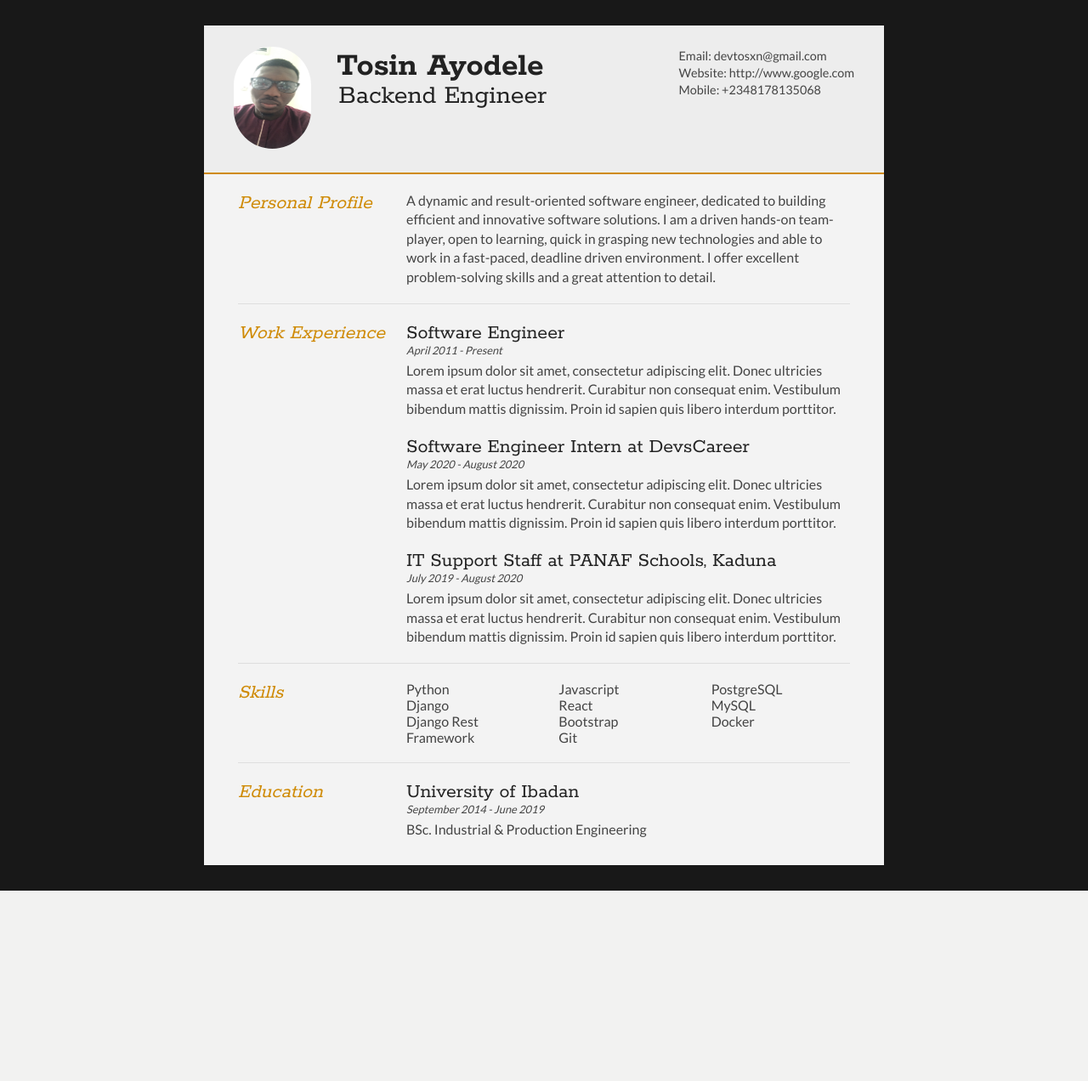
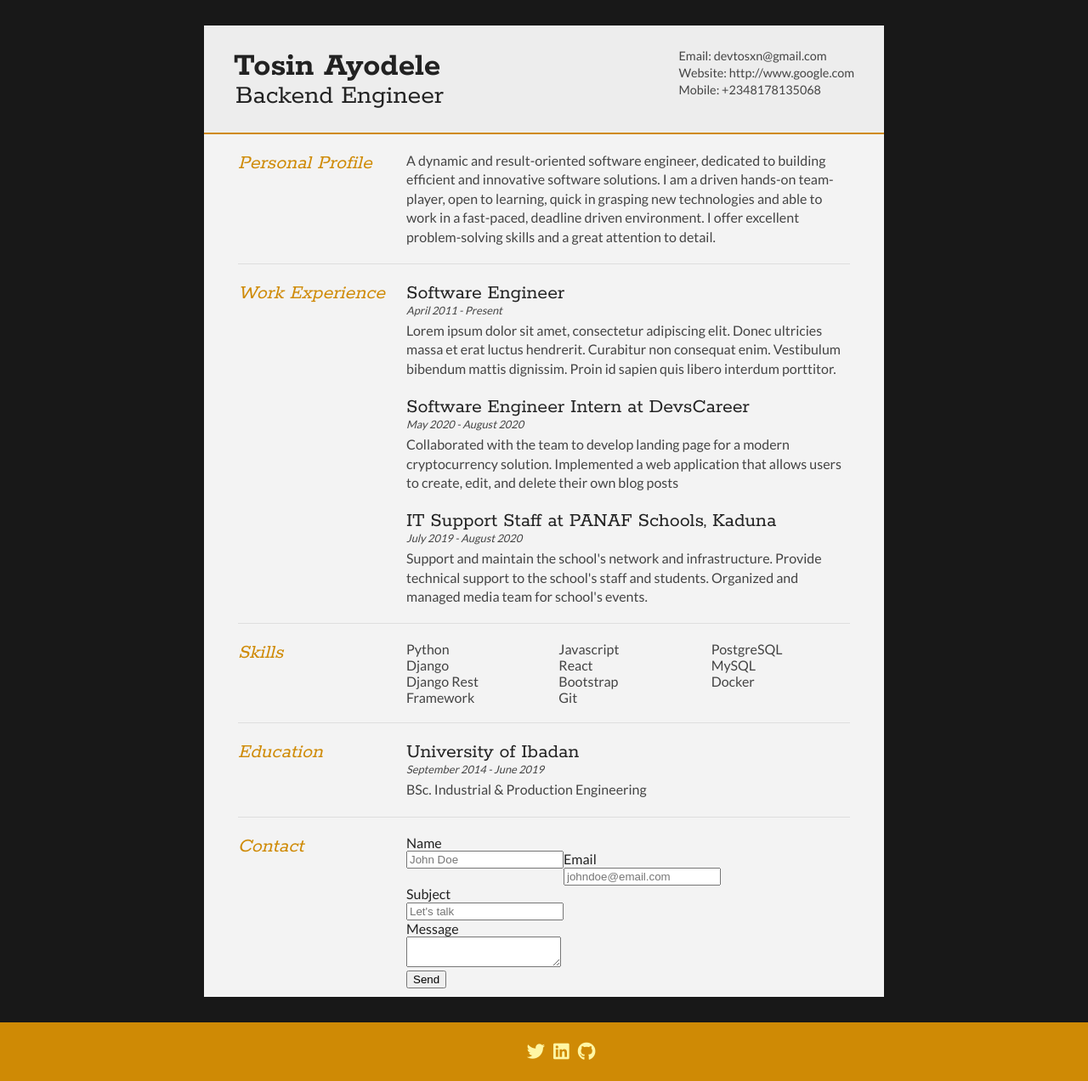
Before and after one commit to devtosxn/resume-task, a Django app: page / in a window 1280 px wide. Shown: the whole page at 85% size. Before the commit the page ends 1048 px from the top, so only its background shows below. Run offline with Django 3.2, Linux system fonts and the light colour scheme.

Commit message:
refactor logic for contact form and setup deployment configuration

```diff
--- a/requirements.txt
+++ b/requirements.txt
@@ -1 +1,7 @@
 Django==3.2.3
+django-heroku==0.3.1
+gunicorn==20.1.0
+psycopg2==2.9.1
+pytz==2021.1
+sqlparse==0.4.1
+whitenoise==5.3.0
--- a/resume/templates/index.html
+++ b/resume/templates/index.html
@@ -18,18 +18,16 @@
       rel="stylesheet"
       type="text/css"
     />
-
-    <!--[if lt IE 9]>
-      <script src="//html5shiv.googlecode.com/svn/trunk/html5.js"></script>
-    <![endif]-->
+    <link
+      rel="stylesheet"
+      href="https://use.fontawesome.com/releases/v5.15.4/css/all.css"
+      integrity="sha384-DyZ88mC6Up2uqS4h/KRgHuoeGwBcD4Ng9SiP4dIRy0EXTlnuz47vAwmeGwVChigm"
+      crossorigin="anonymous"
+    />
   </head>
   <body id="top">
-    <div id="cv" class="instaFade">
+    <div id="cv">
       <div class="mainDetails">
-        <div id="headshot" class="quickFade">
-          <img src="{% static 'images/headshot.jpeg' %}" alt="Tosin Ayodele" />
-        </div>
-
         <div id="name">
           <h1>Tosin Ayodele</h1>
           <h2>Backend Engineer</h2>
@@ -94,10 +92,9 @@
               <h2>Software Engineer Intern at DevsCareer</h2>
               <p class="subDetails">May 2020 - August 2020</p>
               <p>
-                Lorem ipsum dolor sit amet, consectetur adipiscing elit. Donec
-                ultricies massa et erat luctus hendrerit. Curabitur non
-                consequat enim. Vestibulum bibendum mattis dignissim. Proin id
-                sapien quis libero interdum porttitor.
+                Collaborated with the team to develop landing page for a modern
+                cryptocurrency solution. Implemented a web application that
+                allows users to create, edit, and delete their own blog posts
               </p>
             </article>
 
@@ -105,10 +102,9 @@
               <h2>IT Support Staff at PANAF Schools, Kaduna</h2>
               <p class="subDetails">July 2019 - August 2020</p>
               <p>
-                Lorem ipsum dolor sit amet, consectetur adipiscing elit. Donec
-                ultricies massa et erat luctus hendrerit. Curabitur non
-                consequat enim. Vestibulum bibendum mattis dignissim. Proin id
-                sapien quis libero interdum porttitor.
+                Support and maintain the school's network and infrastructure.
+                Provide technical support to the school's staff and students.
+                Organized and managed media team for school's events.
               </p>
             </article>
           </div>
@@ -151,23 +147,84 @@
           </div>
           <div class="clear"></div>
         </section>
+
+        <section>
+          <div class="sectionTitle">
+            <h1>Contact</h1>
+          </div>
+
+          <div class="sectionContent">
+            <article>
+              <form method="POST" action="{% url 'contact' %}">
+                {% csrf_token %}
+                <div class="form-group">
+                  <div class="form-control">
+                    <label for="name">Name</label><br />
+                    <input
+                      name="name"
+                      type="text"
+                      id="name"
+                      required
+                      placeholder="John Doe"
+                    />
+                  </div>
+                  <div class="form-control">
+                    <label for="name">Email</label><br />
+                    <input
+                      name="email"
+                      type="email"
+                      id="email"
+                      required
+                      placeholder="johndoe@email.com"
+                    />
+                  </div>
+                  <div class="form-control">
+                    <label for="name">Subject</label><br />
+                    <input
+                      name="subject"
+                      type="text"
+                      id="subject"
+                      required
+                      placeholder="Let's talk"
+                    />
+                  </div>
+                </div>
+                <div class="form-group">
+                  <div class="form-control">
+                    <label for="message">Message</label><br />
+                    <textarea id="message" name="message" required></textarea>
+                  </div>
+                </div>
+                <div class="form-group">
+                  <div class="form-control">
+                    <button type="submit" name="submit">Send</button>
+                  </div>
+                </div>
+              </form>
+            </article>
+          </div>
+          <div class="clear"></div>
+        </section>
       </div>
     </div>
-    <script type="text/javascript">
-      var gaJsHost =
-        "https:" == document.location.protocol ? "https://ssl." : "http://www.";
-      document.write(
-        unescape(
-          "%3Cscript src='" +
-            gaJsHost +
-            "google-analytics.com/ga.js' type='text/javascript'%3E%3C/script%3E"
-        )
-      );
-    </script>
-    <script type="text/javascript">
-      var pageTracker = _gat._getTracker("UA-3753241-1");
-      pageTracker._initData();
-      pageTracker._trackPageview();
-    </script>
+    <div class="footer">
+      <ul>
+        <li>
+          <a href="https://www.twitter.com/tosxndc" target="_blank"
+            ><i class="fab fa-twitter fa-lg"></i
+          ></a>
+        </li>
+        <li>
+          <a href="https://www.linkedin.com/in/tosxndc/" target="_blank"
+            ><i class="fab fa-linkedin fa-lg"></i
+          ></a>
+        </li>
+        <li>
+          <a href="https://github.com/devtosxn" target="_blank"
+            ><i class="fab fa-github fa-lg"></i
+          ></a>
+        </li>
+      </ul>
+    </div>
   </body>
 </html>
--- a/resume/urls.py
+++ b/resume/urls.py
@@ -3,4 +3,5 @@ from . import views
 
 urlpatterns = [
     path('', views.home, name='home'),
+    path('contact/', views.contact, name='contact'),
 ]
--- a/resume/views.py
+++ b/resume/views.py
@@ -1,5 +1,10 @@
-from django.shortcuts import render
+from django.shortcuts import render, redirect
 
 
 def home(request):
+    if request.method == 'POST':
+        return redirect('contact')
     return render(request, 'index.html', {})
+
+def contact(request):
+    return render(request, 'contact.html', {})
--- a/static/css/style.css
+++ b/static/css/style.css
@@ -241,6 +241,35 @@ section:last-child {
   margin-bottom: 3px;
 }
 
+.footer {
+  background: #cf8a05;
+  padding: 20px;
+  margin-top: 30px;
+  width: 100%;
+}
+
+.footer ul {
+  list-style: none;
+  display: flex;
+  justify-content: center;
+}
+.footer ul li {
+  padding: 5px;
+}
+.footer ul li a {
+  display: inline-block;
+  color: #fff6a4;
+}
+
+.wrapper {
+  background: #fff;
+  padding: 50px;
+  width: 65%;
+  box-shadow: 5px 5px 30px rgba(0, 0, 0, 0.12);
+  margin-top: 50px;
+  position: relative;
+}
+
 @media all and (min-width: 602px) and (max-width: 800px) {
   #headshot {
     display: none;
```
Also changed, not shown: config/settings.py (+5 -2 lines), resume/templates/contact.html (added, +37 -0 lines).
